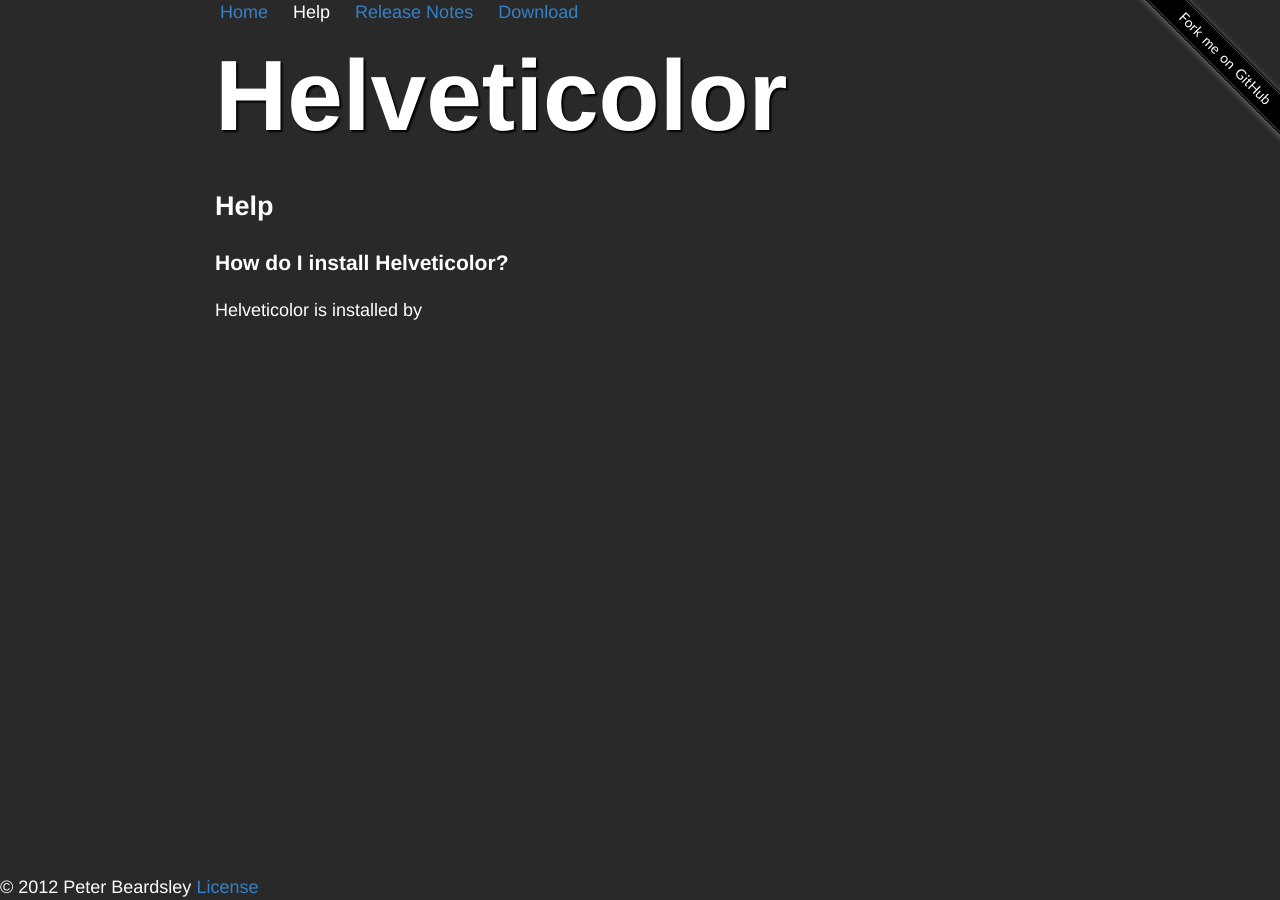
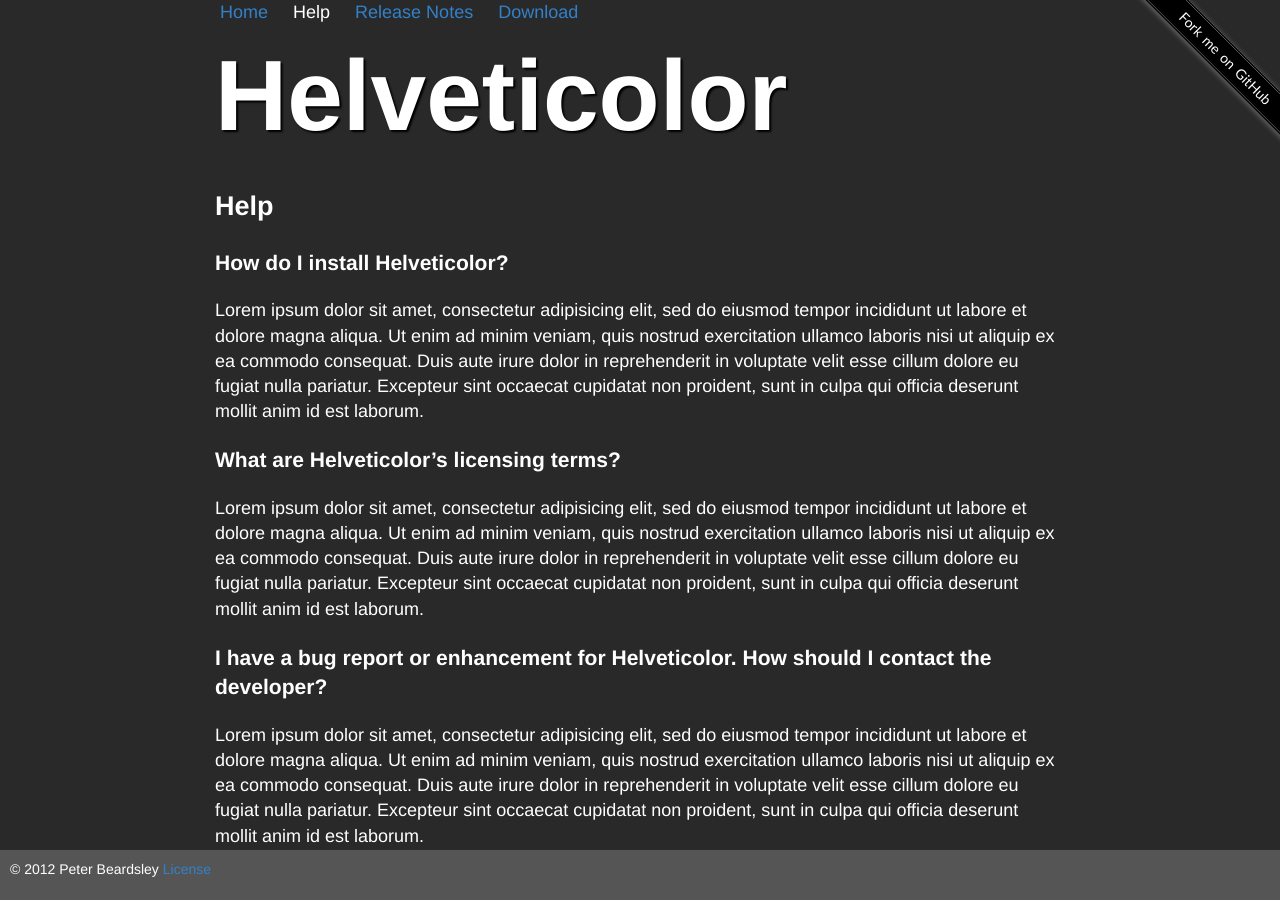
Before and after one commit to pjbeardsley/Helveticolor, a Jekyll site: the page built from help.markdown, in a window 1280 px wide. Built offline with Jekyll 4.4.1, drawn with Linux system fonts in a browser that asks for light colours; nearby versions of some CDN libraries.

Commit message:
Further site work.

```diff
--- a/css/style.css
+++ b/css/style.css
@@ -12,7 +12,7 @@
 body {
   background-color: rgb(41, 41, 41);
   color: #ffffff;
-  font-family: "HelveticaNeue-Light", "Helvetica Neue Light", "Helvetica Neue", Helvetica, Arial, "Lucida Grande", sans-serif;
+  font-family: "Helvetica Neue Light", "Helvetica Neue", Helvetica, Arial, "Lucida Grande", sans-serif;
   font-weight: 300;
   font-size: 18px;
   margin: 0;
@@ -21,10 +21,10 @@
 }
 
 body#home {
-  background: -webkit-radial-gradient(50% 30%, circle cover, rgba(255,255,255,0.075) 0%,rgba(255,255,255,0) 40%), -webkit-gradient(linear, left top, left bottom, from(rgb(41, 41, 41)), color-stop(44%, rgb(44, 44, 44)), color-stop(44.5%, rgb(64, 64, 64)), color-stop(48%, rgb(54, 54, 54)), to(rgb(30, 30, 30)));
+  background: -webkit-radial-gradient(30% 30%, circle cover, rgba(255,255,255,0.075) 0%,rgba(255,255,255,0) 40%), -webkit-gradient(linear, left top, left bottom, from(rgb(41, 41, 41)), color-stop(44%, rgb(44, 44, 44)), color-stop(44.5%, rgb(64, 64, 64)), color-stop(48%, rgb(54, 54, 54)), to(rgb(30, 30, 30)));
   background: -moz-radial-gradient(50% 30%, circle closest-corner, rgba(255, 255, 255, 0.075), rgba(255, 255, 255, 0), transparent 90%), -moz-linear-gradient(top, rgb(41, 41, 41), rgb(44, 44, 44) 44%, rgb(64, 64, 64) 44.5%, rgb(54, 54, 54) 48%, rgb(30, 30, 30));
+  background-size: auto 1500px;
   background-repeat: no-repeat;
-  height: 1500px;
 }
 
 ::-moz-selection { background: #fe57a1; color: #fff; text-shadow: none; }
@@ -186,6 +186,7 @@
 }
 
 body#home h1 {
+  margin: 20px 0 0 0;
   font-size: 150px;
   text-align: center;
 }
@@ -284,10 +285,14 @@
 }
 
 footer {
+  font-size: 14px;
   margin: 0;
-  padding: 0;
+  padding: 10px 10px 0 10px;
   position: absolute;
   bottom: 0;
+  width: 99%;
+  background-color: #555555;
+  height: 40px;
 }
 
 /* =============================================================================
@@ -298,7 +303,7 @@
     display: none;
   }
   body#home h1 {
-    font-size: 130px;
+    font-size: 120px;
   }
 
   body#home #nav_and_header_container,
@@ -349,7 +354,7 @@
 only screen and (-o-min-device-pixel-ratio: 3/2),
 only screen and (min-device-pixel-ratio: 1.5) {
   #demo #mask {
-    background: url('../img/imac@2x.png');
+    background: url('../img/imac@2x.png') top left 1000px 800px;
   }
 }
 
--- a/help.markdown
+++ b/help.markdown
@@ -6,6 +6,29 @@
 
 ## Help
 
-### <a id="how_do_i_install"></a>How do I install Helveticolor?
+### How do I install Helveticolor?
 
-Helveticolor is installed by
+Lorem ipsum dolor sit amet, consectetur adipisicing elit, sed do eiusmod
+tempor incididunt ut labore et dolore magna aliqua. Ut enim ad minim veniam,
+quis nostrud exercitation ullamco laboris nisi ut aliquip ex ea commodo
+consequat. Duis aute irure dolor in reprehenderit in voluptate velit esse
+cillum dolore eu fugiat nulla pariatur. Excepteur sint occaecat cupidatat non
+proident, sunt in culpa qui officia deserunt mollit anim id est laborum.
+
+### What are Helveticolor's licensing terms?
+
+Lorem ipsum dolor sit amet, consectetur adipisicing elit, sed do eiusmod
+tempor incididunt ut labore et dolore magna aliqua. Ut enim ad minim veniam,
+quis nostrud exercitation ullamco laboris nisi ut aliquip ex ea commodo
+consequat. Duis aute irure dolor in reprehenderit in voluptate velit esse
+cillum dolore eu fugiat nulla pariatur. Excepteur sint occaecat cupidatat non
+proident, sunt in culpa qui officia deserunt mollit anim id est laborum.
+
+### I have a bug report or enhancement for Helveticolor.  How should I contact the developer?
+
+Lorem ipsum dolor sit amet, consectetur adipisicing elit, sed do eiusmod
+tempor incididunt ut labore et dolore magna aliqua. Ut enim ad minim veniam,
+quis nostrud exercitation ullamco laboris nisi ut aliquip ex ea commodo
+consequat. Duis aute irure dolor in reprehenderit in voluptate velit esse
+cillum dolore eu fugiat nulla pariatur. Excepteur sint occaecat cupidatat non
+proident, sunt in culpa qui officia deserunt mollit anim id est laborum.
```
